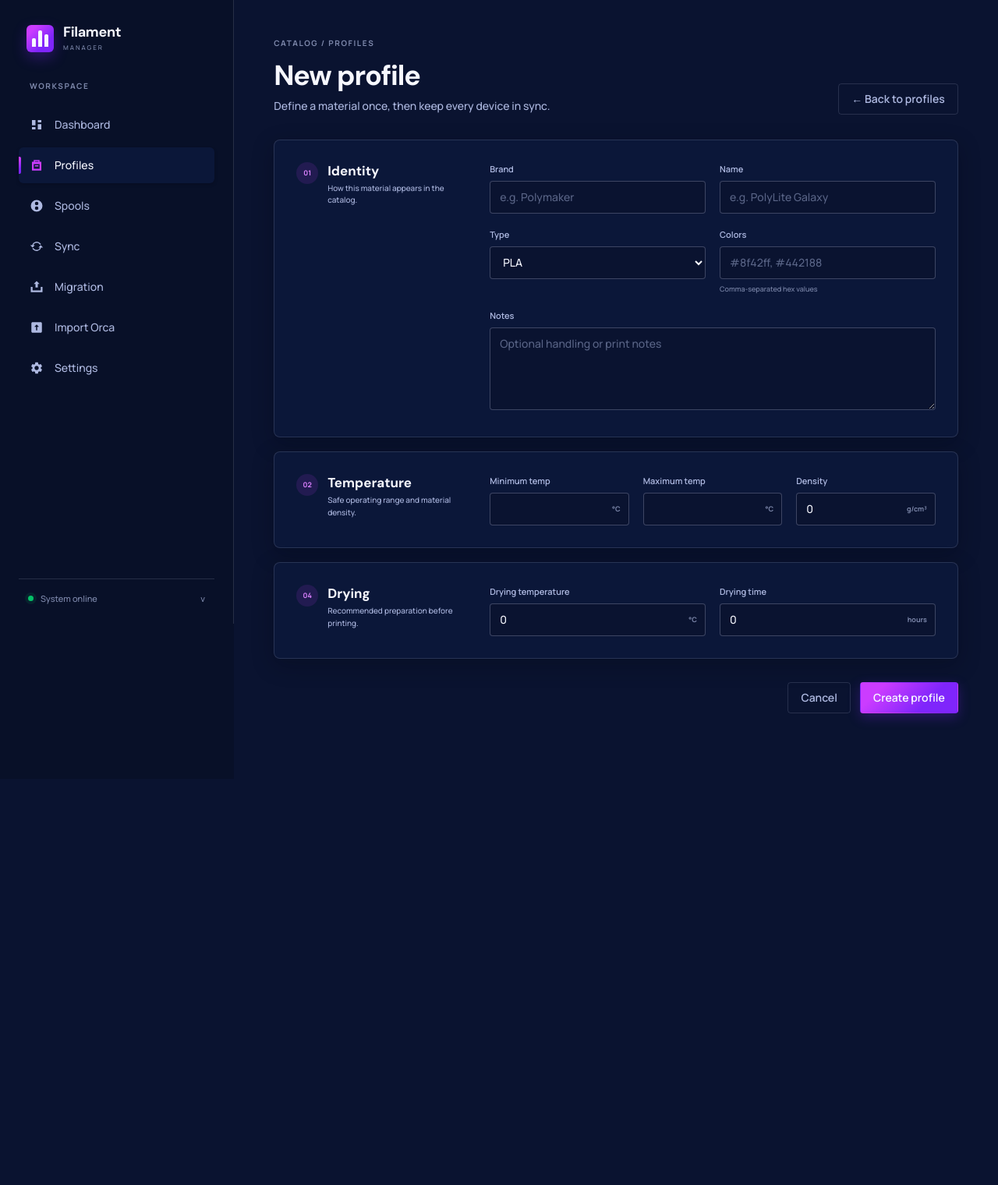
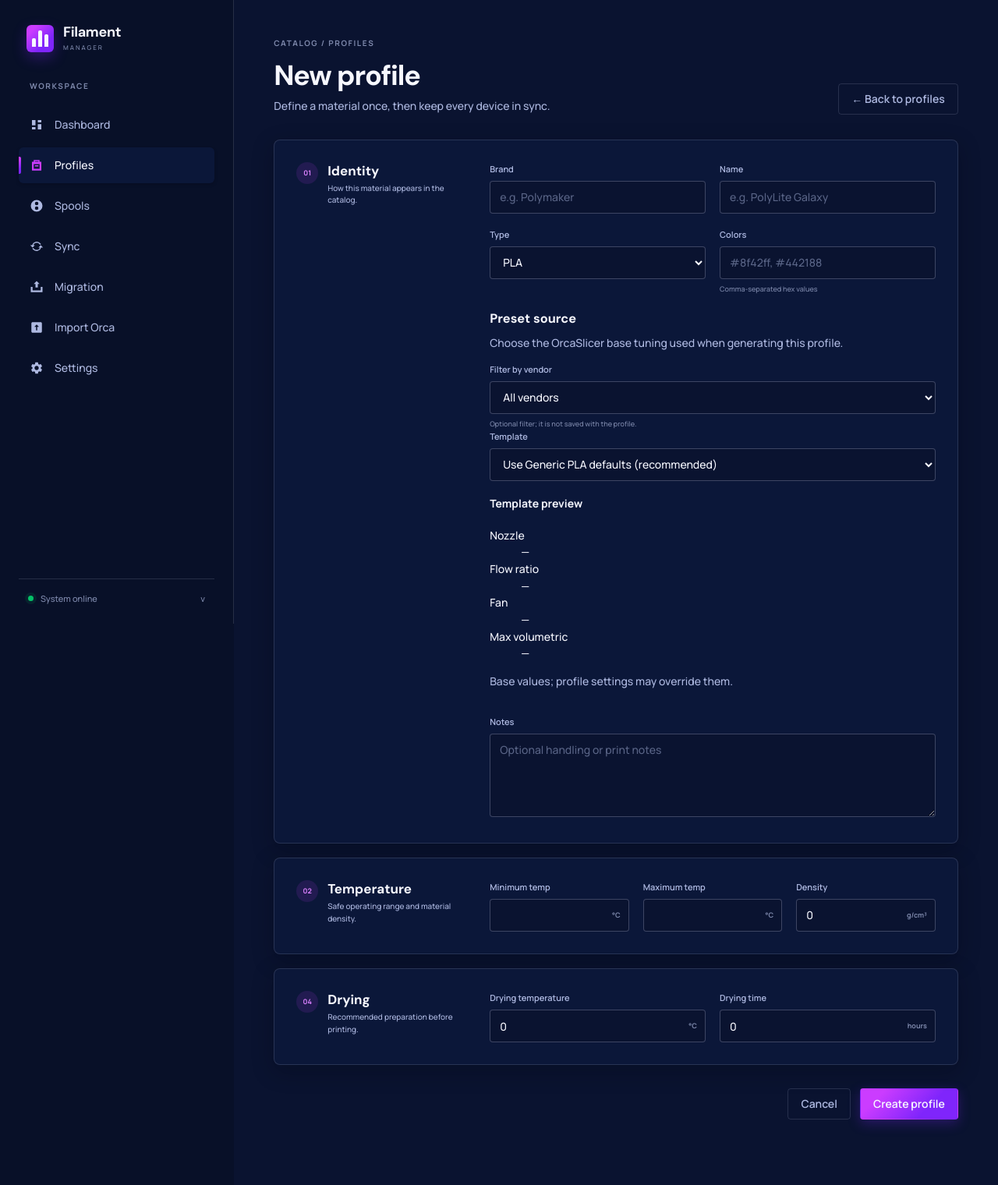
Before and after one commit to oliverzein/filament-manager, a FastAPI app: page /profiles/new in a window 1280 px wide. Shown: the whole page at 78% size. Before the commit the page ends 926 px from the top, so only its background shows below. Run offline with FastAPI, Linux system fonts and the light colour scheme.

Commit message:
feat: add template picker fragment endpoint + HTML

```diff
--- a/fm/api/templates/profile_form.html
+++ b/fm/api/templates/profile_form.html
@@ -9,8 +9,34 @@
     <fieldset class="form-section"><div class="form-section-heading"><span>01</span><div><legend>Identity</legend><p>How this material appears in the catalog.</p></div></div><div class="form-grid">
       <label><span>Brand</span><input name="brand" value="{{ profile.brand if profile else '' }}" required placeholder="e.g. Polymaker"></label>
       <label><span>Name</span><input name="name" value="{{ profile.name if profile else '' }}" required placeholder="e.g. PolyLite Galaxy"></label>
-      <label><span>Type</span><select name="type" required>{% set current_type = profile.type if profile else '' %}{% for t in ["PLA", "PETG", "ABS", "TPU", "PA", "PC", "PLA-Silk", "Other"] %}<option value="{{ t }}" {% if current_type == t %}selected{% endif %}>{{ t }}</option>{% endfor %}</select></label>
+      {% set pid_or_new = profile.id if profile else 'new' %}
+      {% set selected_type = profile.type if profile else 'PLA' %}
+      {% set selected_template = profile.template_override if profile else '' %}
+      <label><span>Type</span><select id="profile-type" name="type" required
+        hx-get="/profiles/{{ pid_or_new }}/template-dropdown"
+        hx-trigger="change"
+        hx-target="#template-picker-fields"
+        hx-swap="innerHTML focus-scroll:false"
+        hx-include="this"
+        hx-vals='{"reason":"type-change"}'
+        hx-indicator=".template-picker-indicator">{% set current_type = profile.type if profile else '' %}{% for t in ["PLA", "PETG", "ABS", "TPU", "PA", "PC", "PLA-Silk", "Other"] %}<option value="{{ t }}" {% if current_type == t %}selected{% endif %}>{{ t }}</option>{% endfor %}</select></label>
       <label><span>Colors</span><input name="colors" value="{{ (profile.colors | colors_list) | join(', ') if profile else '' }}" placeholder="#8f42ff, #442188"><small>Comma-separated hex values</small></label>
+      <div class="template-picker full-width" aria-labelledby="template-picker-title">
+        <div class="template-picker-heading">
+          <div>
+            <h3 id="template-picker-title">Preset source</h3>
+            <p id="template-picker-help">Choose the OrcaSlicer base tuning used when generating this profile.</p>
+          </div>
+          <span class="template-picker-indicator htmx-indicator" aria-hidden="true"></span>
+        </div>
+        <div id="template-picker-fields"
+             hx-get="/profiles/{{ pid_or_new }}/template-dropdown?type={{ selected_type }}&template_override={{ selected_template }}"
+             hx-trigger="load"
+             hx-swap="innerHTML"
+             hx-indicator="closest .template-picker">
+          <p class="orca-loading">Loading templates…</p>
+        </div>
+      </div>
       <label class="full-width"><span>Notes</span><textarea name="notes" rows="4" placeholder="Optional handling or print notes">{{ profile.notes if profile else '' }}</textarea></label>
     </div></fieldset>
     <fieldset class="form-section"><div class="form-section-heading"><span>02</span><div><legend>Temperature</legend><p>Safe operating range and material density.</p></div></div><div class="form-grid three-col">
--- /dev/null
+++ b/fm/api/templates/template_dropdown.html
@@ -0,0 +1,64 @@
+{# fm/api/templates/template_dropdown.html — HTMX fragment for template picker fields #}
+<div id="template-picker-fields" class="template-picker-fields" aria-busy="false">
+  <label for="template-vendor">
+    <span>Filter by vendor</span>
+    <select id="template-vendor" name="template_vendor"
+            hx-get="/profiles/{{ pid_or_new }}/template-dropdown"
+            hx-trigger="change"
+            hx-target="#template-picker-fields"
+            hx-swap="innerHTML focus-scroll:false"
+            hx-include="[name='type'], this, [name='template_override']"
+            hx-indicator="closest .template-picker">
+      <option value="">All vendors</option>
+      {% for vendor in vendors %}
+      <option value="{{ vendor }}" {% if vendor == selected_vendor %}selected{% endif %}>{{ vendor }}</option>
+      {% endfor %}
+    </select>
+    <small>Optional filter; it is not saved with the profile.</small>
+  </label>
+
+  <label for="template-override">
+    <span>Template</span>
+    <select id="template-override" name="template_override"
+            aria-describedby="template-picker-help template-preview-note"
+            hx-get="/profiles/{{ pid_or_new }}/template-dropdown"
+            hx-trigger="change"
+            hx-target="#template-picker-fields"
+            hx-swap="innerHTML focus-scroll:false"
+            hx-include="[name='type'], [name='template_vendor'], this"
+            hx-indicator="closest .template-picker">
+      <option value="">Use Generic {{ selected_type }} defaults (recommended)</option>
+      {% for group in template_groups %}
+      <optgroup label="{{ group.vendor }}">
+        {% for template in group.templates %}
+        <option value="{{ template.name }}" {% if template.name == selected_template %}selected{% endif %}>{{ template.name }}</option>
+        {% endfor %}
+      </optgroup>
+      {% endfor %}
+    </select>
+  </label>
+
+  <div class="template-preview full-width" aria-labelledby="template-preview-title">
+    <h4 id="template-preview-title">Template preview</h4>
+    {% if preview %}
+    <dl class="template-preview-values">
+      <div><dt>Nozzle</dt><dd>{{ preview.nozzle_temperature or '—' }}{% if preview.nozzle_temperature %} °C{% endif %}</dd></div>
+      <div><dt>Flow ratio</dt><dd>{{ preview.filament_flow_ratio or '—' }}</dd></div>
+      <div><dt>Fan</dt><dd>{{ preview.fan_min_speed or '—' }}–{{ preview.fan_max_speed or '—' }}{% if preview.fan_max_speed %} %{% endif %}</dd></div>
+      <div><dt>Max volumetric</dt><dd>{{ preview.filament_max_volumetric_speed or '—' }}{% if preview.filament_max_volumetric_speed %} mm³/s{% endif %}</dd></div>
+    </dl>
+    {% else %}
+    <dl class="template-preview-values">
+      <div><dt>Nozzle</dt><dd>—</dd></div>
+      <div><dt>Flow ratio</dt><dd>—</dd></div>
+      <div><dt>Fan</dt><dd>—</dd></div>
+      <div><dt>Max volumetric</dt><dd>—</dd></div>
+    </dl>
+    {% endif %}
+    <p id="template-preview-note">Base values; profile settings may override them.</p>
+  </div>
+
+  {% if status_message %}
+  <p class="template-picker-status sr-only" role="status" aria-live="polite" aria-atomic="true">{{ status_message }}</p>
+  {% endif %}
+</div>
--- a/fm/api/ui.py
+++ b/fm/api/ui.py
@@ -198,6 +198,82 @@ def profile_edit(request: Request, pid: int, db: DbSession) -> HTMLResponse:
         request, "profile_form.html",
         {"profile": p, "errors": [], "is_edit": True},
     )
+
+def _template_dropdown_impl(
+    request: Request, pid: int | None,
+    type: str, template_vendor: str, template_override: str, reason: str,
+) -> HTMLResponse:
+    """Shared implementation for template dropdown fragment."""
+    from ..presets.template_index import (
+        templates_for_type_and_vendor,
+        all_vendors_for_type,
+        preview_for_template,
+    )
+    from collections import OrderedDict
+
+    selected_type = type
+    selected_vendor = template_vendor if reason != "type-change" else ""
+    selected_template = template_override if reason != "type-change" else ""
+
+    vendors = all_vendors_for_type(selected_type)
+    templates = templates_for_type_and_vendor(selected_type, selected_vendor)
+
+    # Group templates by vendor
+    groups = OrderedDict()
+    for t in templates:
+        groups.setdefault(t["vendor"], []).append(t)
+    template_groups = [{"vendor": v, "templates": ts} for v, ts in groups.items()]
+
+    # Get preview for selected template
+    preview = None
+    if selected_template:
+        preview = preview_for_template(selected_template)
+
+    status_message = ""
+    if reason == "type-change":
+        status_message = f"Template reset to Generic {selected_type} defaults because material type changed."
+
+    pid_or_new = pid if pid else "new"
+
+    return _templates(request).TemplateResponse(
+        request, "template_dropdown.html",
+        {
+            "pid_or_new": pid_or_new,
+            "selected_type": selected_type,
+            "selected_vendor": selected_vendor,
+            "selected_template": selected_template,
+            "vendors": vendors,
+            "template_groups": template_groups,
+            "preview": preview,
+            "status_message": status_message,
+        },
+    )
+
+
+@router.get("/profiles/new/template-dropdown", response_class=HTMLResponse)
+def template_dropdown_new(
+    request: Request,
+    type: str = "PLA",
+    template_vendor: str = "",
+    template_override: str = "",
+    reason: str = "",
+) -> HTMLResponse:
+    """HTMX fragment for new profile (no pid)."""
+    return _template_dropdown_impl(request, None, type, template_vendor, template_override, reason)
+
+
+@router.get("/profiles/{pid}/template-dropdown", response_class=HTMLResponse)
+def template_dropdown_edit(
+    request: Request,
+    pid: int,
+    type: str = "PLA",
+    template_vendor: str = "",
+    template_override: str = "",
+    reason: str = "",
+) -> HTMLResponse:
+    """HTMX fragment for existing profile."""
+    return _template_dropdown_impl(request, pid, type, template_vendor, template_override, reason)
+
 
 
 @router.post("/profiles/form", response_class=HTMLResponse, response_model=None)
```
Also changed, not shown: tests/test_ui_template_picker.py (added, +75 -0 lines).
